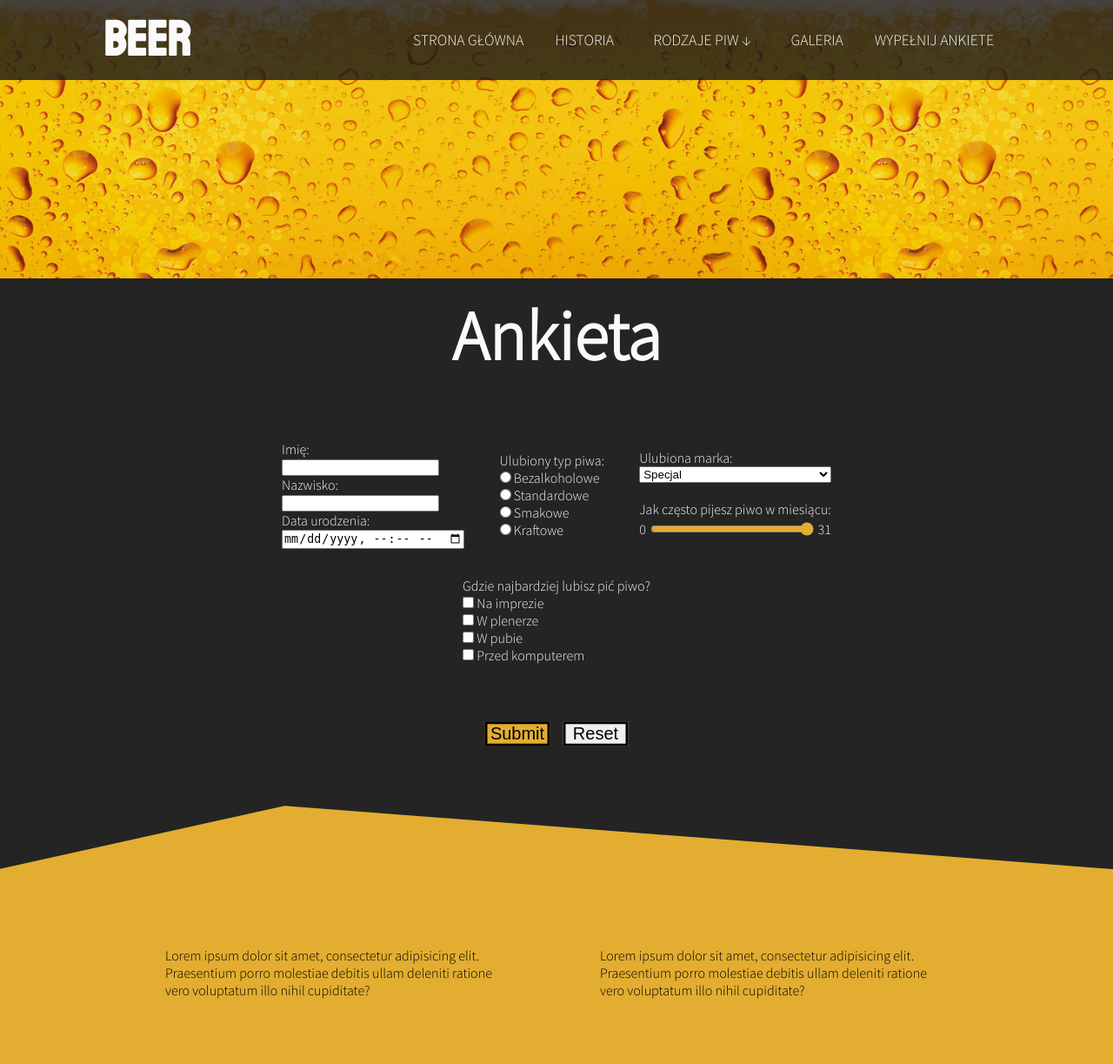
After one commit to Billypl/dev-wai, a PHP site: page /form.html in a window 1280 px wide. The commit adds this page. Shown: the whole page at 87% size. Run offline with PHP 8.4, Linux system fonts and the light colour scheme.

Commit message:
added form page

```diff
--- /dev/null
+++ b/form.html
@@ -0,0 +1,173 @@
+<!DOCTYPE html>
+<html lang="pl">
+
+<head>
+    <meta charset="UTF-8">
+    <meta http-equiv="X-UA-Compatible" content="IE=edge">
+    <meta name="viewport" content="width=device-width, initial-scale=1.0">
+    <title>Moje hobby</title>
+
+    <link rel="stylesheet" href="styles/style.css">
+    <link rel="stylesheet" href="/styles/nav.css">
+    <link rel="stylesheet" href="/styles/cards.css">
+    <link rel="stylesheet" href="/styles/footer.css">
+    <link rel="stylesheet" href="/styles/form.css">
+
+    <script src="scripts/form.js" defer></script>
+
+    <link rel="preconnect" href="https://fonts.googleapis.com">
+    <link rel="preconnect" href="https://fonts.gstatic.com" crossorigin>
+    <link
+        href="https://fonts.googleapis.com/css2?family=Dosis:wght@300;500;700&family=Source+Sans+Pro:wght@200;300&family=Staatliches&display=swap"
+        rel="stylesheet">
+</head>
+
+<body>
+    <nav>
+        <div class="navbar">
+            <header>
+                <h1><a href="index.html">Beer</a></h1>
+            </header>
+            <ul class="menu">
+                <li>
+                    <a href="index.html">strona główna</a>
+                </li>
+                <li>
+                    <a href="#">historia</a>
+                </li>
+                <li class="submenu">
+                    <a href="#">rodzaje piw ↓</a>
+                    <ul>
+                        <li><a href="#">Bezalkoholowe</a></li>
+                        <li><a href="#">Normalne</a></li>
+                        <li><a href="#">Kraftowe</a></li>
+                    </ul>
+                </li>
+                <li>
+                    <a href="galery.html">galeria</a>
+                </li>
+                <li>
+                    <a href=" #">wypełnij ankiete</a>
+                </li>
+            </ul>
+        </div>
+    </nav>
+    <section>
+        <h2>Ankieta</h2>
+        <form action="recive.php" method="post">
+            <div class="questions">
+                <div id="personal" class="category">
+                    <div class="pair">
+                        <label for="name">Imię:</label><br>
+                        <input type="text" id="name" name="name"><br>
+                    </div>
+                    <div class="pair">
+                        <label for="surname">Nazwisko:</label><br>
+                        <input type="text" id="surname" name="surname"><br>
+                    </div>
+                    <div class="pair">
+                        <label for="surname">Data urodzenia:</label><br>
+                        <input type="datetime-local">
+                    </div>
+                </div>
+                <div id="beer-types" class="category">
+                    <div>Ulubiony typ piwa:</div>
+                    <div class="radio">
+                        <input name="beer-type" id="alcohol-free" value="option-1" type="radio">
+                        <label for="alcohol-free">Bezalkoholowe</label>
+                    </div>
+                    <div class="radio">
+                        <input name="beer-type" id="standard" value="option-2" type="radio">
+                        <label for="standard">Standardowe</label>
+                    </div>
+                    <div class="radio">
+                        <input name="beer-type" id="flavored" value="option-3" type="radio">
+                        <label for="flavored">Smakowe</label>
+                    </div>
+                    <div class="radio">
+                        <input name="beer-type" id="craft" value="option-4" type="radio">
+                        <label for="craft">Kraftowe</label>
+                    </div>
+                </div>
+                <div id="beer-brands" class="category">
+                    <div class="sub-category">
+                        <label for="beer-brand">Ulubiona marka:</label>
+                        <select id="beer-brand" name="beer-brand">
+                            <option value="specjal">Specjal</option>
+                            <option value="okocim">Okocim</option>
+                            <option value="warka">Warka</option>
+                            <option value="cumowe">Cumowe</option>
+                            <option value="czerwony-lager">Czerwony Lager</option>
+                            <option value="capitan-jack">Capitan Jack</option>
+                            <option value="dębowe-mocne">Dębowe Mocne</option>
+                            <option value="dzik">Dzik</option>
+                            <option value="EB">EB</option>
+                            <option value="harnaś">Harnaś</option>
+                            <option value="heweliusz">Heweliusz</option>
+                            <option value="kasztelan">Kasztelan</option>
+                            <option value="amber">Amber</option>
+                            <option value="łomoża">Łomoża</option>
+                            <option value="perła">Perła</option>
+                            <option value="tatra">Tatra</option>
+                            <option value="tyskie">Tyskie</option>
+                            <option value="wojak">Wojak</option>
+                            <option value="żywiec">Żywiec</option>
+                            <option value="żubr">Żubr</option>
+                        </select>
+                    </div>
+                    <div class="sub-category">
+                        <label for="monthly-beer">Jak często pijesz piwo w miesiącu:</label>
+                        <span>
+                            0<input type="range" id="monthly-beer" min="0" max="31" step="1" value="31"
+                                oninput="updateNumber()">
+                            <span id="cur-val">31</span>
+                        </span>
+                    </div>
+                </div>
+                <div class="category">
+                    <div>Gdzie najbardziej lubisz pić piwo?</div>
+                    <div class="checkbox">
+                        <input name="beer-type" id="party" value="option-1" type="checkbox">
+                        <label for="party">Na imprezie</label>
+                    </div>
+                    <div class="checkbox">
+                        <input name="beer-type" id="flavored" value="option-2" type="checkbox">
+                        <label for="flavored">W plenerze</label>
+                    </div>
+                    <div class="checkbox">
+                        <input name="beer-type" id="flavored" value="option-3" type="checkbox">
+                        <label for="flavored">W pubie</label>
+                    </div>
+                    <div class="checkbox">
+                        <input name="beer-type" id="flavored" value="option-4" type="checkbox">
+                        <label for="flavored">Przed komputerem</label>
+                    </div>
+                </div>
+            </div>
+            <div id="formal-buttons">
+                <input type="submit"><br>
+                <input type="reset"><br>
+            </div>
+        </form>
+    </section>
+    <footer>
+        <div class="custom-shape-divider-top-1668072845">
+            <svg data-name="Layer 1" xmlns="http://www.w3.org/2000/svg" viewBox="0 0 1200 120"
+                preserveAspectRatio="none">
+                <path d="M892.25 114.72L0 0 0 120 1200 120 1200 0 892.25 114.72z" class="shape-fill"></path>
+            </svg>
+        </div>
+        <div class="footer-text">
+            Lorem ipsum dolor sit amet, consectetur adipisicing elit. Praesentium porro molestiae debitis ullam
+            deleniti
+            ratione vero voluptatum illo nihil cupiditate?
+        </div>
+        <div class="footer-text">
+            Lorem ipsum dolor sit amet, consectetur adipisicing elit. Praesentium porro molestiae debitis ullam
+            deleniti
+            ratione vero voluptatum illo nihil cupiditate?
+        </div>
+    </footer>
+</body>
+
+</html>
--- /dev/null
+++ b/scripts/form.js
@@ -0,0 +1,7 @@
+var slider = document.getElementById("monthly-beer");
+var output = document.getElementById("cur-val");
+output.innerHTML = slider.value;
+
+slider.oninput = function () {
+    output.innerHTML = this.value;
+}
--- /dev/null
+++ b/styles/form.css
@@ -0,0 +1,74 @@
+section {
+  min-height: 55vh;
+  display: flex;
+  align-items: center;
+  justify-content: center;
+  flex-direction: column;
+}
+
+form {
+  margin-top: 70px;
+  width: 50%;
+  height: 100%;
+  display: flex;
+  flex-direction: column;
+}
+
+.questions {
+  display: flex;
+  justify-content: space-around;
+  flex-wrap: wrap;
+  gap: 2rem;
+}
+
+#formal-buttons {
+  display: flex;
+  justify-content: center;
+  align-items: center;
+  margin: 70px;
+}
+
+#formal-buttons input {
+  scale: 1.5;
+  width: 50px;
+  margin: 0 20px;
+}
+
+.category {
+  display: flex;
+  flex-direction: column;
+  justify-content: center;
+}
+
+.sub-category {
+  display: flex;
+  flex-direction: column;
+  margin: 10px 0;
+}
+.sub-category > span {
+  width: 100%;
+  display: flex;
+  justify-content: center;
+  align-items: center;
+}
+.sub-category input {
+  width: 90%;
+  margin: 5px;
+}
+input {
+  accent-color: var(--beer-color);
+}
+option:checked {
+  background-color: var(--beer-color);
+}
+
+input[type="submit"] {
+  background-color: var(--beer-color);
+  filter: brightness(100%);
+  border: 2px solid black;
+  cursor: pointer;
+}
+input[type="reset"] {
+  border: 2px solid black;
+  cursor: pointer;
+}
--- a/styles/galery.css
+++ b/styles/galery.css
@@ -7,7 +7,6 @@ section {
   margin-bottom: 100px;
 }
 section h2 {
-  font-size: 5rem;
   margin: 20px 0;
 }
 
--- a/styles/style.css
+++ b/styles/style.css
@@ -23,6 +23,10 @@ a {
   color: var(--text-color);
 }
 
+h2 {
+  font-size: 5rem;
+}
+
 ::-webkit-scrollbar {
   background-color: rgb(38, 38, 38);
 }
```
